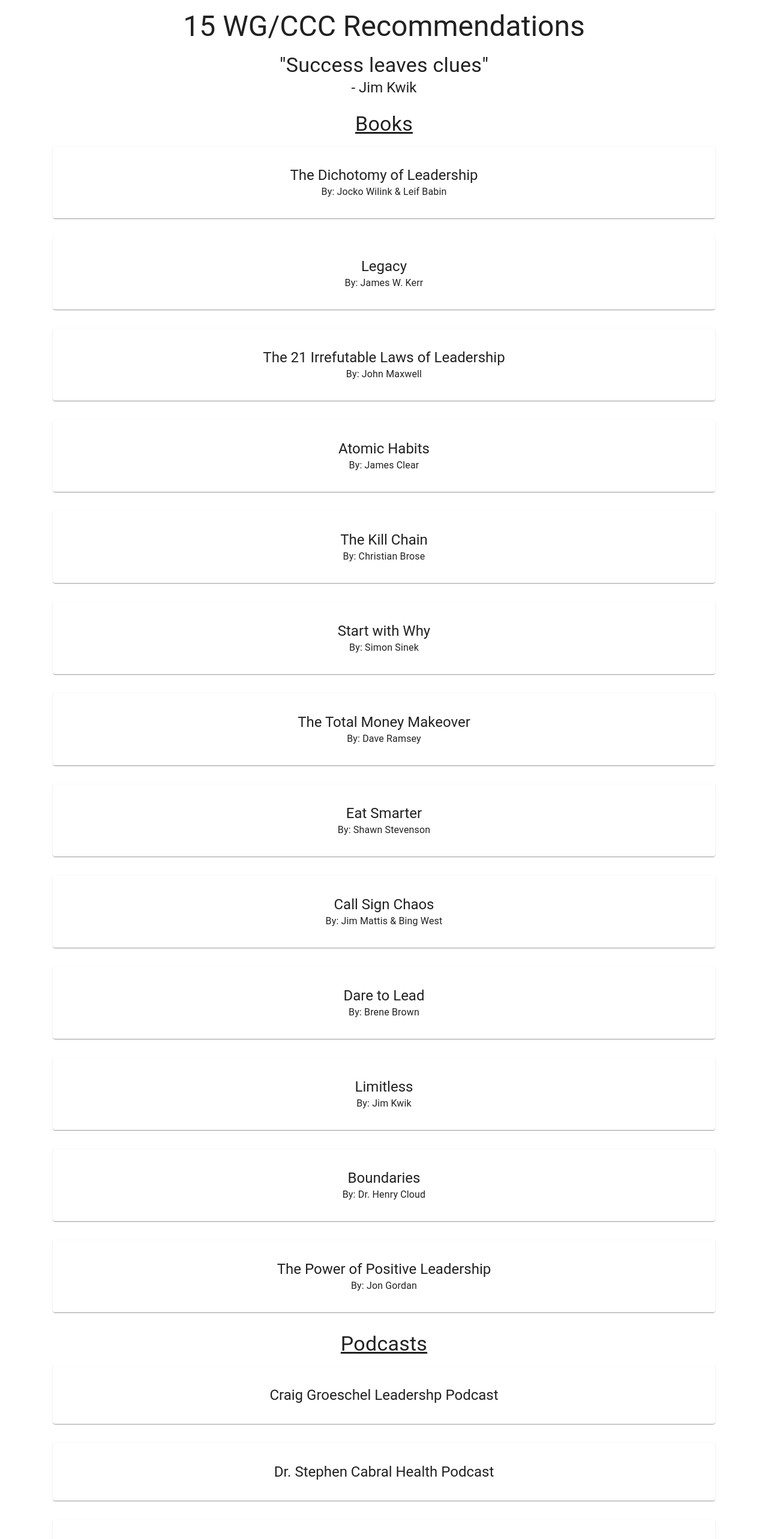
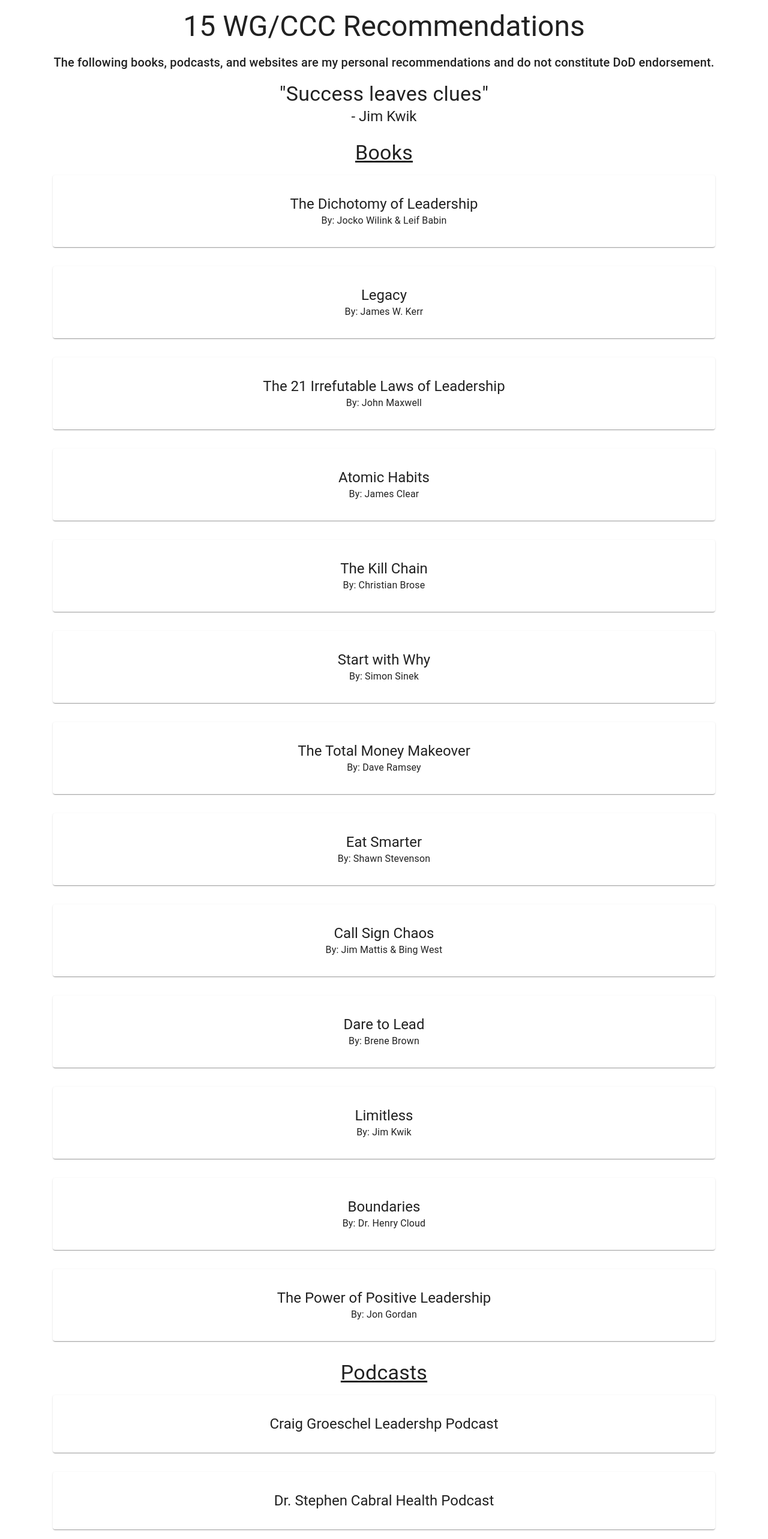
Before and after one commit to 15-WG-Tron/ccc-recommendations, a React (Vite) app: page / in a window 1280 px wide. Shown: the top 2566 px of the page at 60% size. Built offline with nearby package versions, Linux system fonts and the light colour scheme.

Commit message:
removed links

```diff
--- a/src/App.tsx
+++ b/src/App.tsx
@@ -31,6 +31,7 @@
     <div>
 
       <Typography variant='h3' sx={{marginY: 2, textAlign: 'center', paddingX: 1}}>15 WG/CCC Recommendations</Typography>
+      <Typography variant='h6' sx={{marginY: 2, textAlign: 'center', paddingX: 2}}>The following books, podcasts, and websites are my personal recommendations and do not constitute DoD endorsement.</Typography>
       <Typography variant='h4' sx={{textAlign: 'center'}}>"Success leaves clues"</Typography>
       <Typography variant='h5' sx={{textAlign: 'center', marginBottom: 3}}>- Jim Kwik</Typography>
       <Typography variant='h4' sx={{textAlign: 'center', textDecoration: 'underline'}}>Books</Typography>
--- a/src/components/Recommendation.tsx
+++ b/src/components/Recommendation.tsx
@@ -1,5 +1,5 @@
 import { RecommendationType } from "../App";
-import {Card, CardContent, Typography, CardActionArea, Link, Container} from '@mui/material'
+import {Card, CardContent, Typography, CardActionArea, Link, Container, Foot} from '@mui/material'
 
 type RecommedationProps = {
   recommadtionList: RecommendationType[]
@@ -13,7 +13,6 @@
           if (item.recType === 'book') {
             return (
           <Container key={item.name}>
-            <Link href={item.url} underline="none" >
               <Card sx={{marginY: 2, width: 'auto', padding: 2}}>
                 <CardActionArea>
 
@@ -27,13 +26,11 @@
                   </CardContent>
                 </CardActionArea>
               </Card>
-              </Link>
           </Container>
             )
           } else {
             return (
                <Container key={item.name}>
-              <Link href={item.url} underline="none">
 
             <Card sx={{marginY: 2, width: 'auto', padding: 2}}>
                 <CardActionArea>
@@ -45,11 +42,11 @@
                   </CardContent>
                 </CardActionArea>
               </Card>
-            </Link>
           </Container>
             )
         }
               })}
+
       </Container>
   )
 }
```
